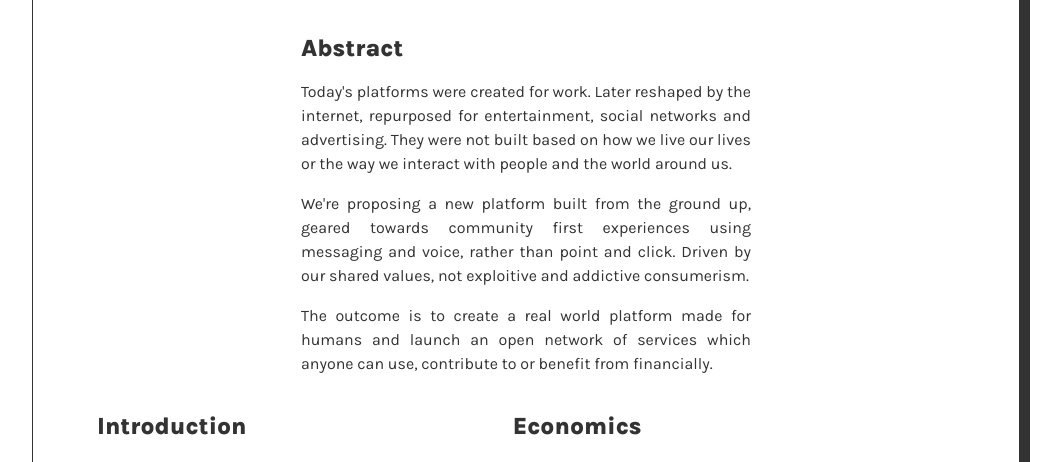
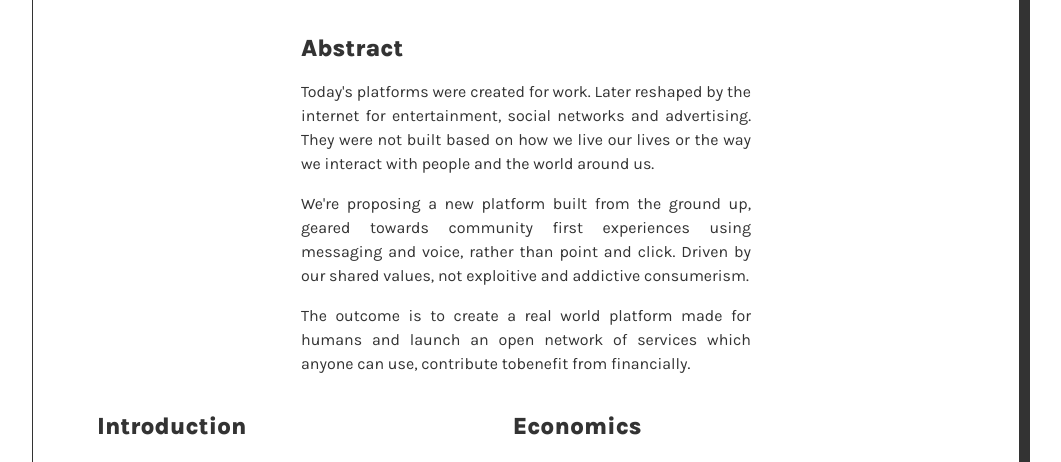
Before and after one commit to muxyz/website, a Jekyll site: the page built from paper.md, in a window 1280 px wide. Shown: the part 296-758 px from the top of the page, without its empty margins (114-1175 px from the left). Built offline with Jekyll 4.4.1, drawn with Linux system fonts in a browser that asks for light colours.

Commit message:
Update paper.md

```diff
--- a/paper.md
+++ b/paper.md
@@ -11,8 +11,8 @@ mu.xyz<br>
 <br>
 <div id="abstract">
 <h2>Abstract</h2>
-<p>Today's platforms were created for work. Later reshaped by the internet,
-repurposed for entertainment, social networks and advertising. They were not built based on how we live
+<p>Today's platforms were created for work. Later reshaped by the internet
+for entertainment, social networks and advertising. They were not built based on how we live
 our lives or the way we interact with people and the world around us.
 </p>
 
@@ -20,7 +20,7 @@ our lives or the way we interact with people and the world around us.
 </p>
 
 <p>The outcome is to create a real world platform made for humans and launch an open network of services
-which anyone can use, contribute to or benefit from financially.
+which anyone can use, contribute tobenefit from financially.
 </p>
 </div>
 
```
